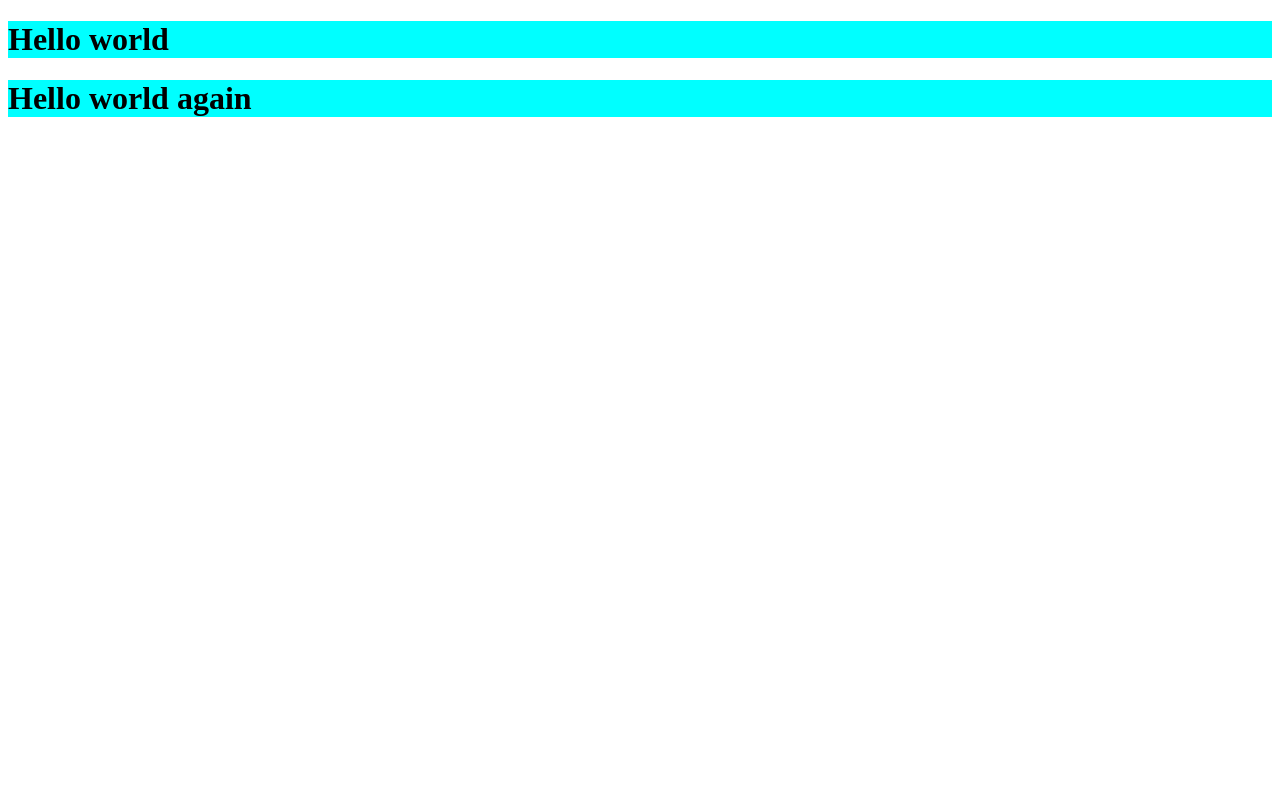
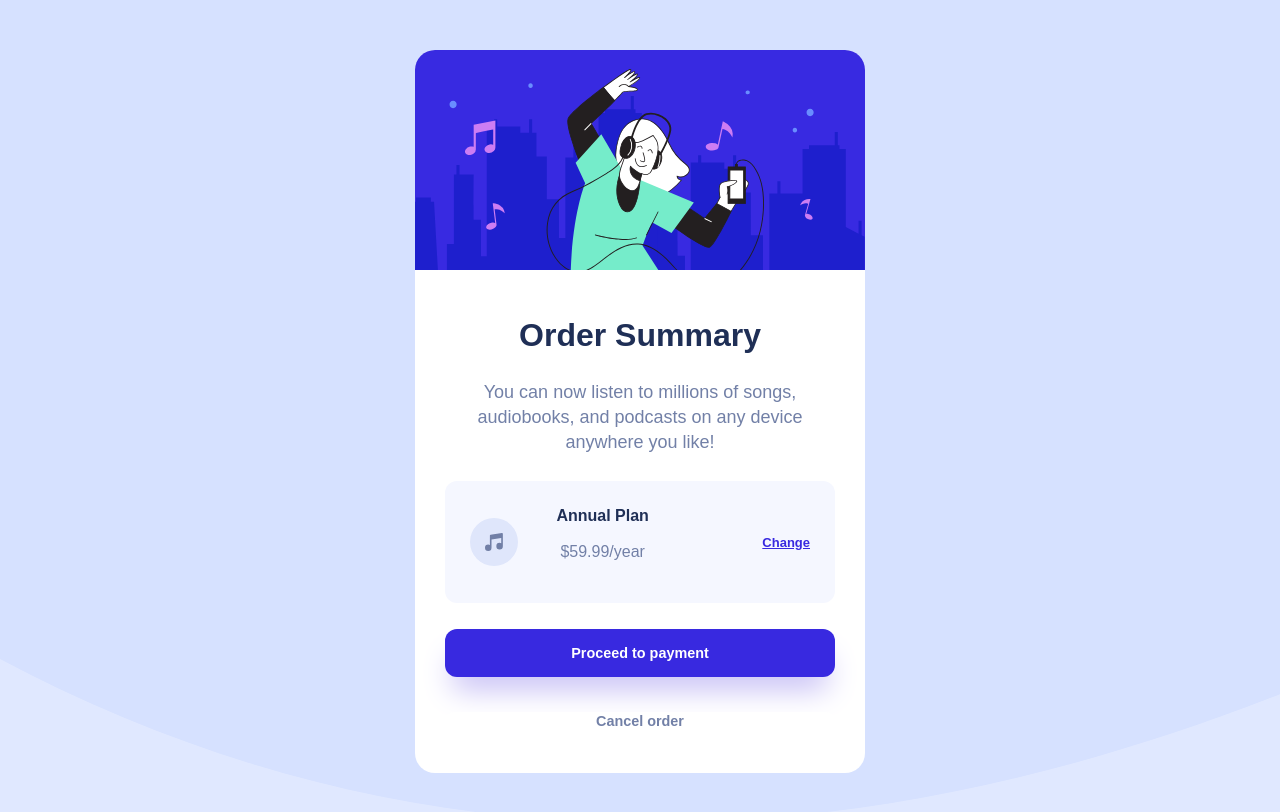
Before and after one commit to sianturiwilly/order-summary-component, a plain HTML site: page index.html in a window 1280 px wide. Drawn offline with Linux system fonts and the light colour scheme.

Commit message:
Commit kedua

```diff
--- a/index.html
+++ b/index.html
@@ -9,7 +9,25 @@
   </head>
 
   <body>
-    <h1 style="background-color: aqua">Hello world</h1>
-    <h1 style="background-color: aqua">Hello world again</h1>
+    <div class="card">
+      <img class="hero-image" src="images/illustration-hero.svg" />
+      <div class="container">
+        <h2 class="title">Order Summary</h2>
+        <p class="order-description">
+          You can now listen to millions of songs, audiobooks, and podcasts on
+          any device anywhere you like!
+        </p>
+        <div class="plan-container">
+          <img src="images/icon-music.svg" alt="" />
+          <div class="plan-description">
+            <strong>Annual Plan</strong>
+            <p>$59.99/year</p>
+          </div>
+          <a href="#">Change</a>
+        </div>
+        <button class="proceed-button">Proceed to payment</button>
+        <button class="cancel-button">Cancel order</button>
+      </div>
+    </div>
   </body>
 </html>
--- a/styles.css
+++ b/styles.css
@@ -0,0 +1,128 @@
+// Willi
+// Prajudi William Chrisdeardo
+// HTML / CSS Tutorial – Create an Order Summary Component
+// 8 Maret 2023
+
+@import url("https://fonts.googleapis.com/css2?family=Red+Hat+Display:wght@500;700;900&display=swap");
+
+* {
+  margin: 0;
+  padding: 0;
+  box-sizing: border-box;
+}
+
+:root {
+  --pale-blue: hsl(225, 100%, 94%);
+  --very-pale-blue: hsl(225, 100%, 98%);
+  --desaturated-blue: hsl(224, 23%, 55%);
+  --dark-blue: hsl(223, 47%, 23%);
+  --bright-blue: hsl(245, 75%, 52%);
+  --bright-blue-hover: hsl(244, 83%, 68%);
+}
+
+body {
+  background-image: url(./images/pattern-background-desktop.svg);
+  background-repeat: no-repeat;
+  background-size: cover;
+  background-color: var(--pale-blue);
+  font-size: 16px;
+  font-family: "Red Hat Display", sans-serif;
+}
+
+.card {
+  width: 450px;
+  background-color: white;
+  color: var(--desaturated-blue);
+  border-radius: 20px;
+  margin: 50px auto;
+  overflow: hidden;
+}
+
+.title {
+  color: var(--dark-blue);
+  font-weight: 900;
+  font-size: 32px;
+}
+
+.hero-image {
+  width: 100%;
+}
+
+.container {
+  display: flex;
+  flex-direction: column;
+  justify-content: center;
+  text-align: center;
+  padding: 30px;
+  font-size: 18px;
+}
+
+.container > * {
+  margin: 13px 0;
+}
+
+.container strong {
+  color: var(--dark-blue);
+}
+
+.order-description {
+  line-height: 25px;
+}
+
+.plan-container {
+  font-size: 16px;
+  background-color: var(--very-pale-blue);
+  padding: 25px;
+  border-radius: 12px;
+  display: flex;
+  flex-direction: row;
+  justify-content: space-between;
+  align-items: center;
+}
+
+.plan-container a {
+  color: var(--bright-blue);
+  font-size: 13px;
+  font-weight: 700;
+}
+
+.plan-container a:hover {
+  color: var(--bright-blue-hover);
+  text-decoration: none;
+}
+
+.plan-description {
+  margin-right: 75px;
+  line-height: 20px;
+}
+
+button {
+  width: 100%;
+  border: none;
+  font-weight: 700;
+  font-size: 0.9rem;
+  border-radius: 12px;
+  cursor: pointer;
+}
+
+.cancel-button {
+  background-color: white;
+  color: var(--desaturated-blue);
+  border: none;
+  margin-top: 22px;
+}
+
+.cancel-button:hover {
+  color: black;
+}
+
+.proceed-button {
+  background-color: var(--bright-blue);
+  padding: 1rem 0;
+  color: white;
+  box-shadow: 0 20px 30px -8px rgb(197 189 245);
+}
+
+.proceed-button:hover {
+  background-color: var(--bright-blue-hover);
+}
```
Also changed, not shown: images/icon-music.svg (added), images/illustration-hero.svg (added), images/pattern-background-desktop.svg (added).
